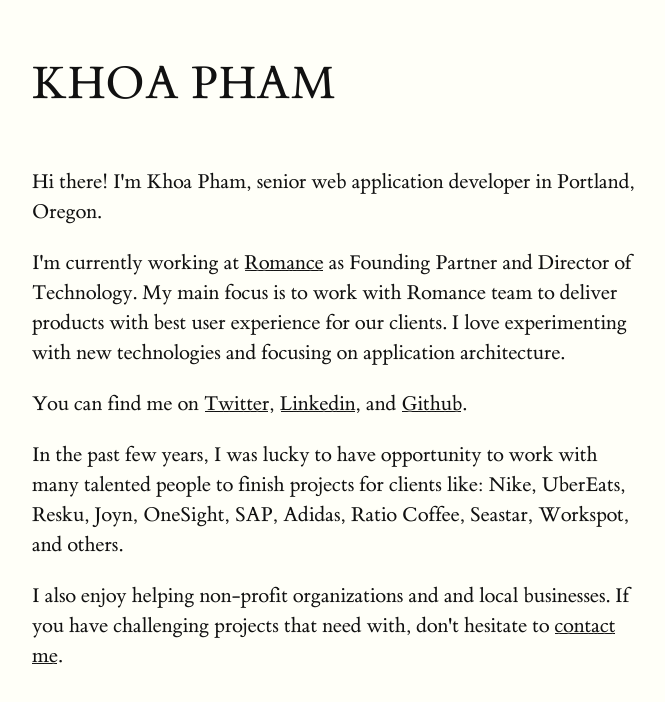
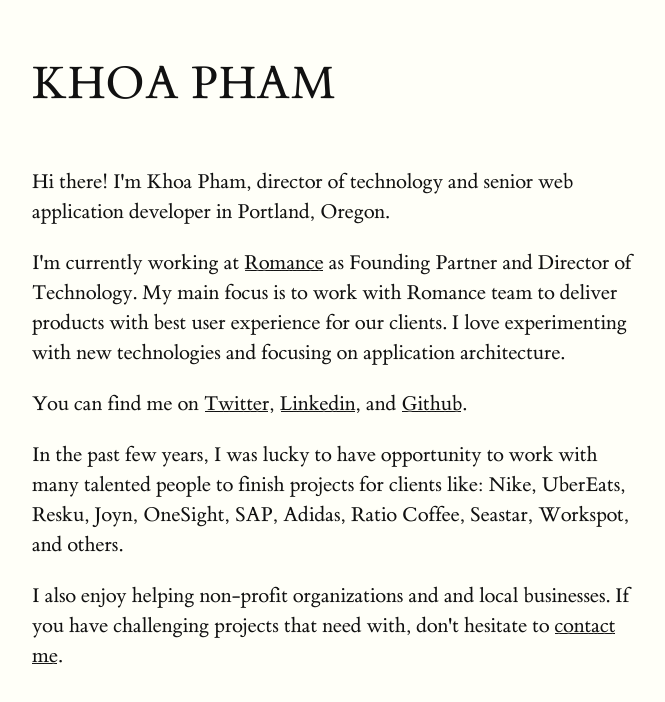
Before and after one commit to pmkhoa/khoapham.me-v2, a Next.js app: page / in a window 1280 px wide. Shown: the top 702 px of the page, without its empty margins (128-793 px from the left). Built offline with nearby package versions, Linux system fonts and the light colour scheme.

Commit message:
Update blog

```diff
--- a/pages/index.js
+++ b/pages/index.js
@@ -13,7 +13,7 @@
           <title>Khoa Pham</title>
         </Head>
         <section>
-          <p>Hi there! I'm Khoa Pham, senior web application developer in Portland, Oregon.</p>
+          <p>Hi there! I'm Khoa Pham, director of technology and senior web application developer in Portland, Oregon.</p>
           <p>I'm currently working at <a href="https://romance.website" target="_blank">Romance</a> as Founding Partner and Director of Technology. My main focus is to work with Romance team to deliver products with best user experience  for our clients. I love experimenting with new technologies and focusing on application architecture.</p>
           <p>You can find me on <a target="_blank" href="https://twitter.com/pmkhoa">Twitter</a>, <a target="_blank" href="http://www.linkedin.com/in/pmkhoa">Linkedin</a>, and <a target="_blank" href="https://github.com/pmkhoa">Github</a>.</p>
           <p>In the past few years, I was lucky to have opportunity to work with many talented people to finish projects for clients like: Nike, UberEats, Resku, Joyn, OneSight, SAP, Adidas,  Ratio Coffee, Seastar, Workspot, and others.</p>
```
